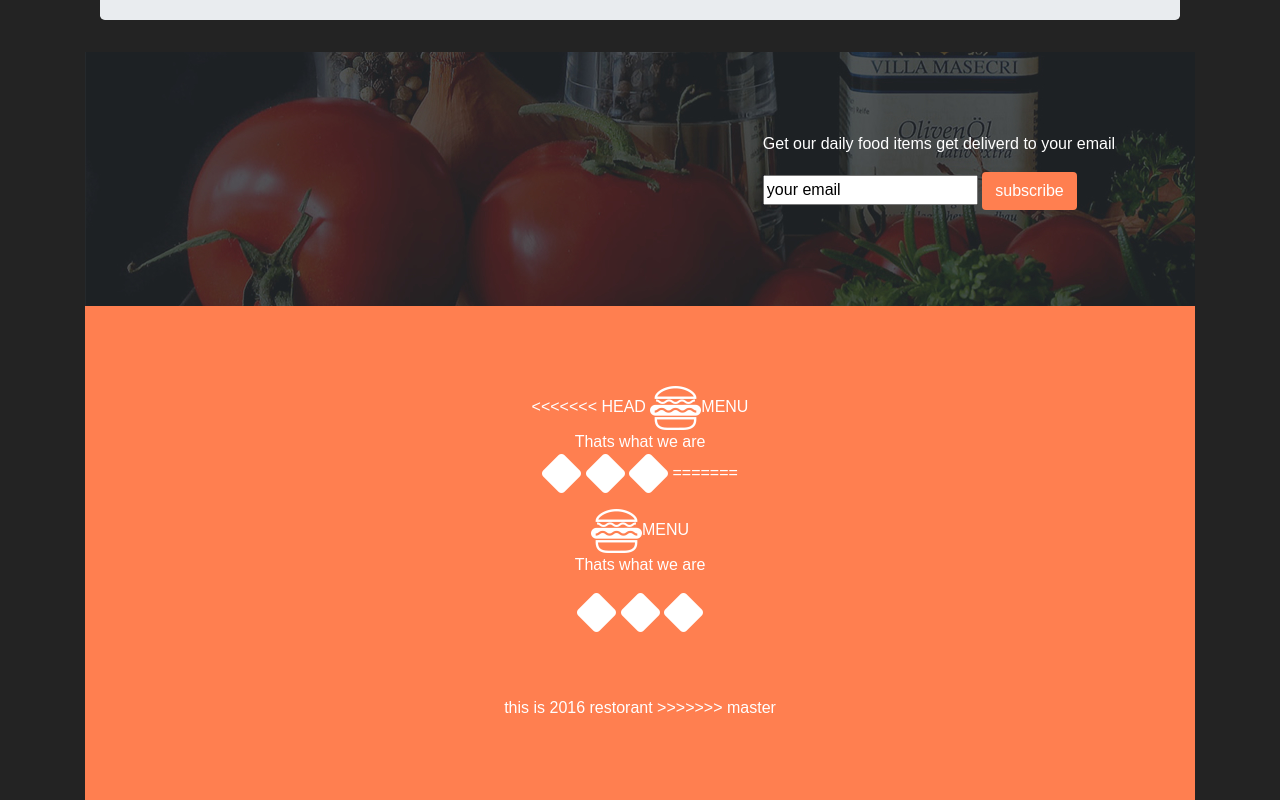
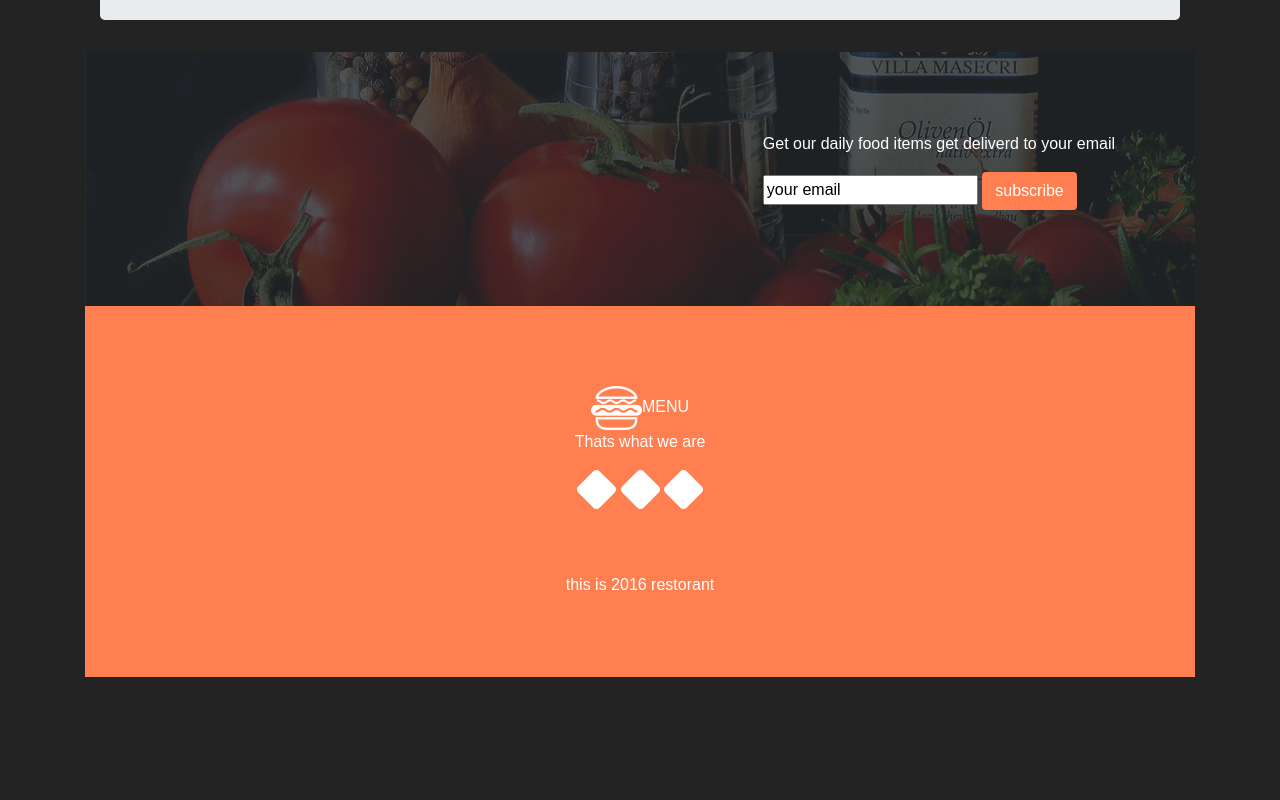
Before and after one commit to odipojames/ip2, a plain HTML site: page index.html in a window 1280 px wide. Shown: the part 2402-3202 px from the top of the page. After the commit the page ends 3079 px from the top, so only its background shows below. Drawn offline with nearby package versions, Linux system fonts and the light colour scheme; a script that the page names is missing.

Commit message:
remove ovewritten file

```diff
--- a/index.html
+++ b/index.html
@@ -133,13 +133,7 @@
       </span>
     </div>
     <div class=" footer">
-<<<<<<< HEAD
-      <img src="img/logo_white.png" alt="MENU">MENU<br>Thats what we are<br>
-      <p>
-        <img src="img/facebook.png">
-        <img src="img/twitter.png">
-        <img src="img/pinterest.png">
-=======
+
           <p> <img src="img/logo_white.png" alt="MENU">MENU<br>Thats what we are<br>
           </p>
           <img src="img/facebook.png">
@@ -147,7 +141,6 @@
           <img src="img/pinterest.png"></p>
         </br>
         </br>this is 2016 restorant
->>>>>>> master
     </div>
 </body>
 
```
Lines whose indentation alone changed are shown as unchanged.
